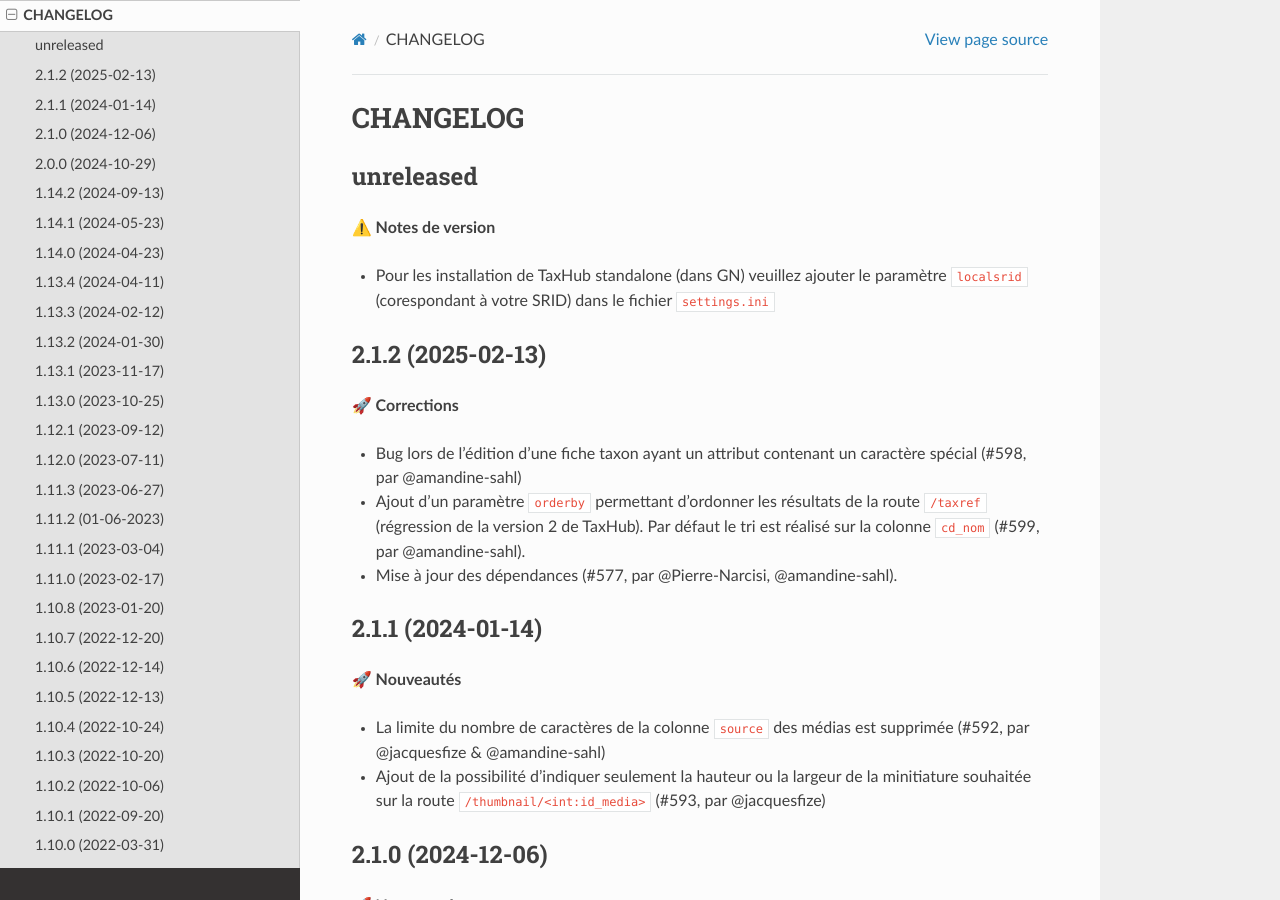
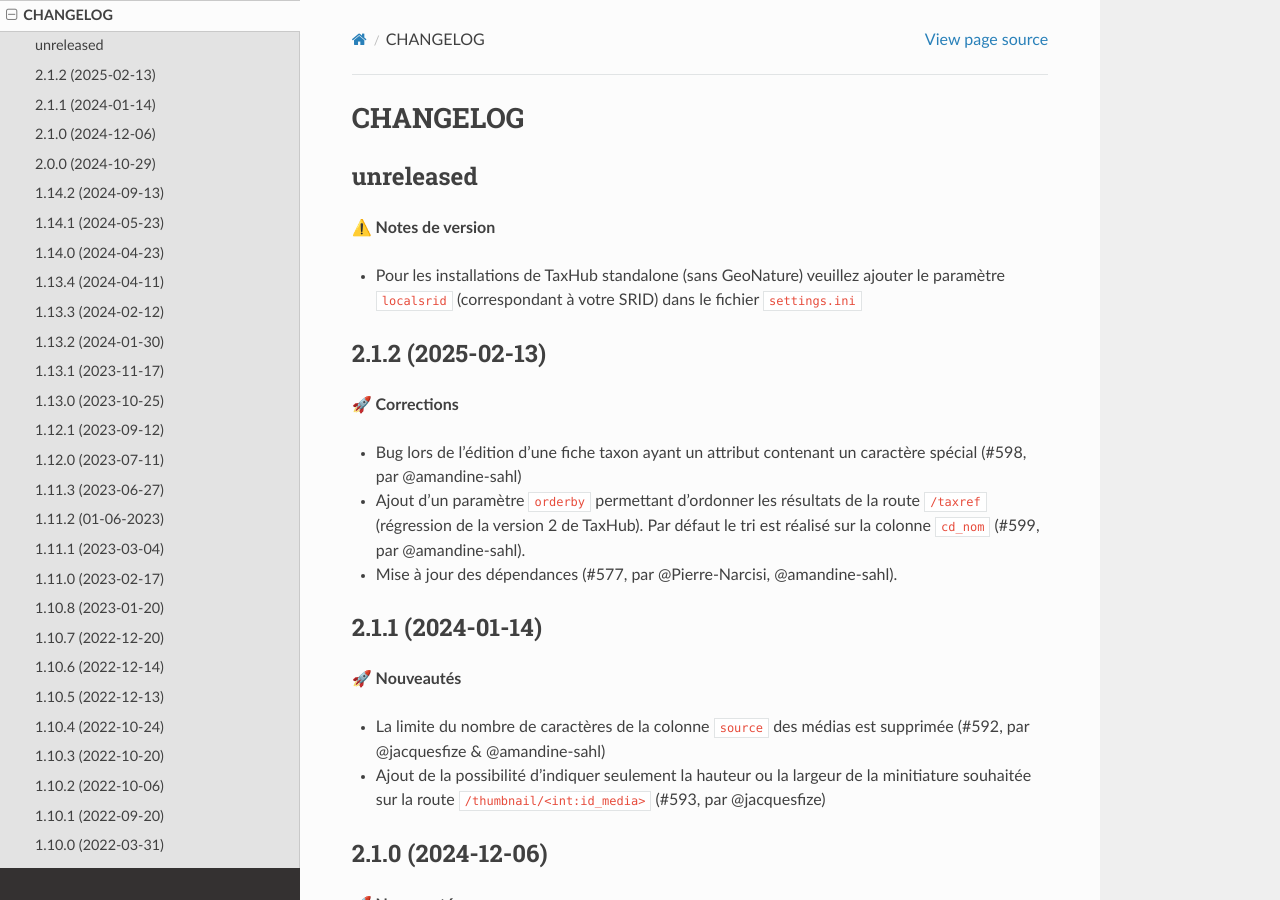
Before and after one commit to PnX-SI/TaxHub, a Sphinx documentation site: the page built from docs/changelog.md, in a window 1280 px wide and 900 px high. Built offline with Sphinx 7.4.7 and the Read the Docs theme 3.1.0, drawn with Linux system fonts in a browser that asks for light colours.

Commit message:
Review changelog 2.1.3

```diff
--- a/docs/changelog.md
+++ b/docs/changelog.md
@@ -5,7 +5,8 @@ unreleased
 ----------
 
 **⚠️ Notes de version**
-- Pour les installation de TaxHub standalone (dans GN) veuillez ajouter le paramètre `localsrid` (corespondant à votre SRID) dans le fichier `settings.ini`
+
+- Pour les installations de TaxHub standalone (sans GeoNature) veuillez ajouter le paramètre `localsrid` (correspondant à votre SRID) dans le fichier `settings.ini`
 
 2.1.2 (2025-02-13)
 ------------------
@@ -15,7 +16,6 @@ unreleased
 - Bug lors de l'édition d'une fiche taxon ayant un attribut contenant un caractère spécial (#598, par @amandine-sahl)
 - Ajout d'un paramètre `orderby` permettant d'ordonner les résultats de la route `/taxref` (régression de la version 2 de TaxHub). Par défaut le tri est réalisé sur la colonne `cd_nom` (#599, par @amandine-sahl).
 - Mise à jour des dépendances (#577, par @Pierre-Narcisi, @amandine-sahl).
-
 
 2.1.1 (2024-01-14)
 ------------------
```
